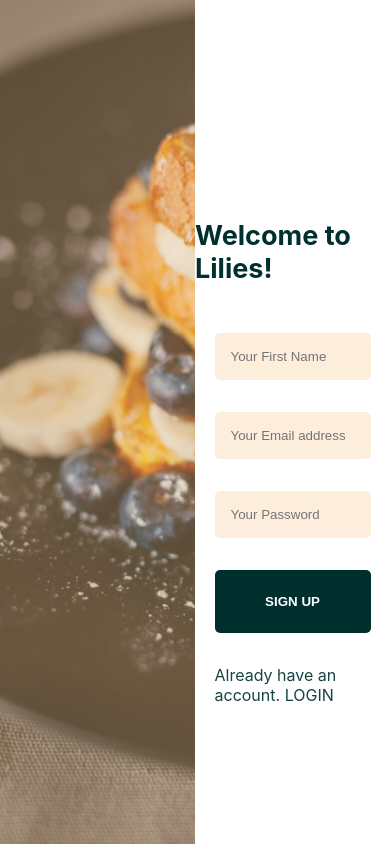
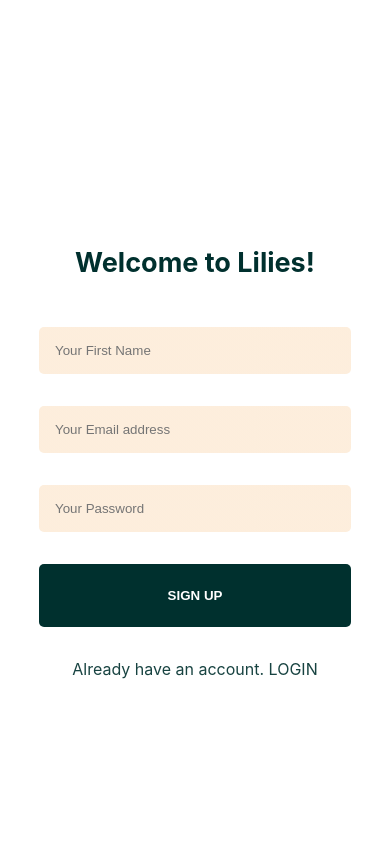
Before and after one commit to Dev-derah/Food-App, a React (Create React App) app: page /signup in a window 390 px wide. Built offline with nearby package versions, Linux system fonts and the light colour scheme.

Commit message:
responsive ui changes

```diff
--- a/src/App.js
+++ b/src/App.js
@@ -10,6 +10,7 @@ import Order from "./components/Order";
 import Cart from './components/Cart'
 import Product from './components/Product';
 import Checkout from './components/Checkout';
+import Billing from "./components/Billing";
 
 function App() {
 
@@ -24,7 +25,8 @@ function App() {
             <Route path="/dashboard" exact element={<Dashboard />}>
               <Route path="product/:id" exact element={<Product />} />
               <Route path="order" exact element={<Order />} />
-              <Route path="checkout" exact element={<Checkout/>} />
+              <Route path="checkout" exact element={<Checkout />} />
+              <Route path="billing" exact element={<Billing />} />
               <Route path="profile" exact element={<Profile />} />
               <Route path="cart" exact element={<Cart />} />
             </Route>
--- a/src/Redux/features/cartSlice.js
+++ b/src/Redux/features/cartSlice.js
@@ -19,6 +19,9 @@ const cartSlice = createSlice({
           item.orderAmount +=action.payload.orderAmount
         }
       })
+    },
+    clearCart(state){
+      state.cart = [];
     }
 
   },
--- /dev/null
+++ b/src/components/Billing.js
@@ -0,0 +1,15 @@
+import React from 'react'
+import Modal from './Modal';
+
+const Billing = () => {
+  return (
+    <>
+    <Modal>
+        <div>Confirm Billing details</div>
+    </Modal>
+
+    </>
+  );
+}
+
+export default Billing
--- a/src/components/FoodCard.js
+++ b/src/components/FoodCard.js
@@ -14,7 +14,7 @@ function FoodCard(props) {
         <p className="food-description">{props.foodDescription}</p>
       </div>
       <div className="card-bottom">
-        <p>N {props.foodPrice}</p>
+        <p>₦ {props.foodPrice}</p>
         <p
           className="addCart-btn"
           onClick={(e) => {
--- a/src/components/Order.js
+++ b/src/components/Order.js
@@ -1,8 +1,15 @@
 import React from 'react'
+import Modal from './Modal'
 
 const Order = () => {
   return (
-    <div>Order</div>
+    <>
+    <Modal>
+      <div>
+        Orders
+      </div>
+    </Modal>
+    </>
   )
 }
 
--- a/src/components/Sidebar.js
+++ b/src/components/Sidebar.js
@@ -31,7 +31,10 @@ const Sidebar = () => {
               </span>
               Your Profile
             </li>
-            <li className="nav-item">
+            <li
+              className="nav-item"
+              onClick={() => navigate("/dashboard/order")}
+            >
               <span className="sidebar-icon">
                 <img src={calenderIcon} alt="calender-icon"></img>
               </span>
@@ -40,7 +43,10 @@ const Sidebar = () => {
                 <p className="orders-count">0</p>
               </span>
             </li>
-            <li className="nav-item" onClick={()=>navigate('/dashboard/cart')}>
+            <li
+              className="nav-item"
+              onClick={() => navigate("/dashboard/cart")}
+            >
               <span className="sidebar-icon">
                 <img src={vector} alt="badge"></img>
               </span>
--- a/src/components/SignUp.js
+++ b/src/components/SignUp.js
@@ -13,7 +13,7 @@ const SignUp = () => {
             <input placeholder="Your Password"></input>
             <button className='submit-button'>SIGN UP</button>
           </form>
-          <div className="form-footer">
+          <div className="form-footer signup__footer">
             <p>
               Already have an account. <span>LOGIN</span>
             </p>
--- a/src/css/Form.css
+++ b/src/css/Form.css
@@ -64,6 +64,10 @@ main.form-page{
     padding-top: 2rem;
     color: #00302EE8;
 }
+.signup__footer{
+    width: 100%;
+    justify-content: center;
+}
 
 .form-header{
         margin-bottom: 3rem;
@@ -71,3 +75,13 @@ main.form-page{
             font-weight: bold;
             font-size: 27px;
 }
+
+@media screen and (max-width: 480px){
+    .img-section{
+        display: none;
+    }
+    .form-section {
+        width: 100%;
+    }
+
+}
```
Also changed, not shown: src/css/Dashboard.css (line endings or trailing spaces).
